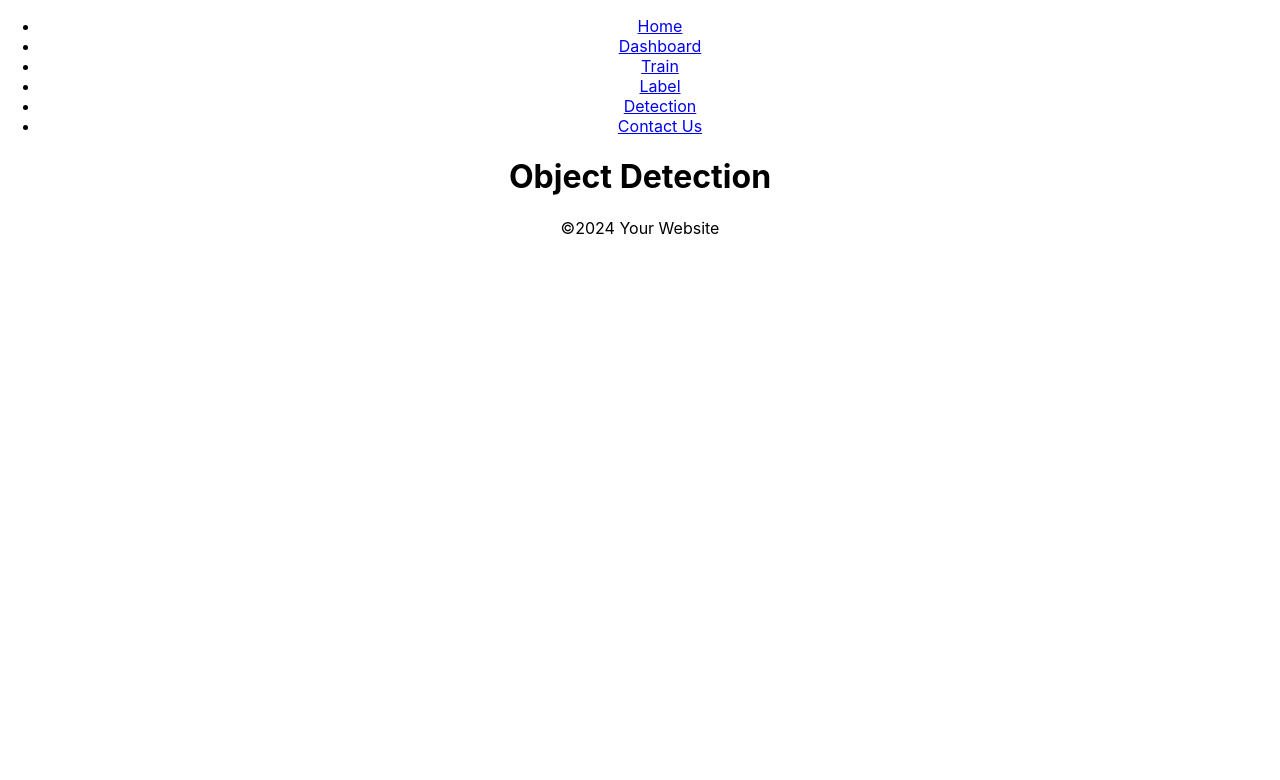
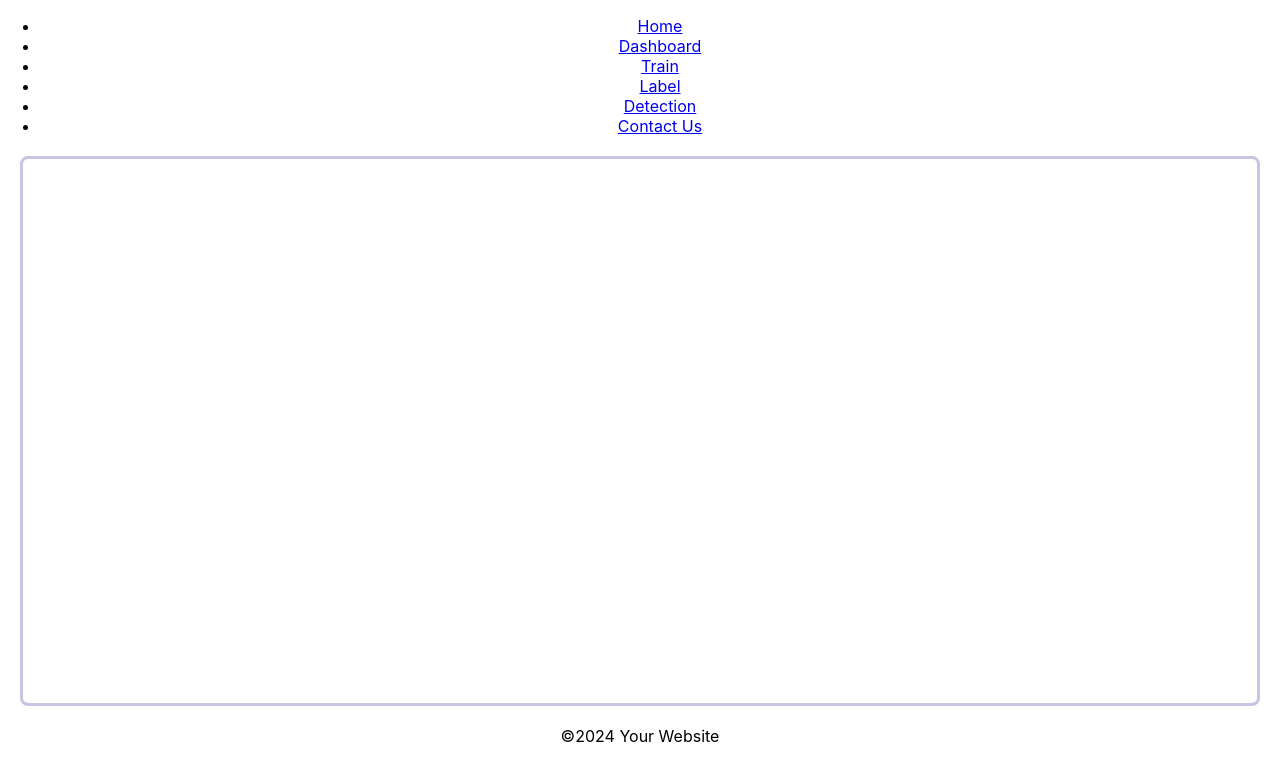
Before and after one commit to matissecallewaert/SkyScope-frontend, a React (Create React App) app: page /detection in a window 1280 px wide. Shown: the top 780 px of the page. Built offline with nearby package versions, Linux system fonts and the light colour scheme.

Commit message:
:truck: Move image preview to detect page

```diff
--- a/src/pages/detect/detect.jsx
+++ b/src/pages/detect/detect.jsx
@@ -1,10 +1,11 @@
 import React from "react";
+import ImagePreview from "../../components/image-preview/image-preview";
 import "./detect.css";
 
 function Detect() {
   return (
     <div>
-      <h1> Object Detection </h1>
+      <ImagePreview></ImagePreview>
     </div>
   );
 }
--- a/src/pages/home/home.jsx
+++ b/src/pages/home/home.jsx
@@ -1,10 +1,8 @@
 import React from "react";
-import ImagePreview from "../../components/image-preview/image-preview";
 
 function Home() {
   return (
     <div>
-      <ImagePreview></ImagePreview>
     </div>
   );
 }
```
